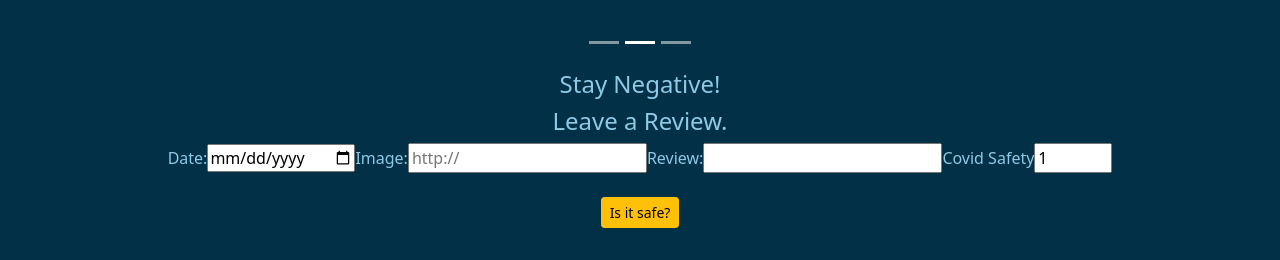
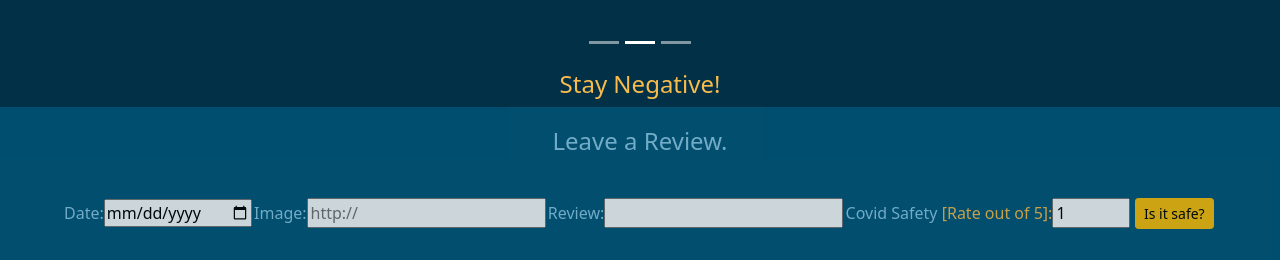
Before and after one commit to ylopez25/EatSafeNY, a React (Create React App) app in the folder eatsafeny/: page /results/1 in a window 1280 px wide. Shown: the part 1113-1373 px from the top of the page. Built offline with nearby package versions, Linux system fonts and the light colour scheme; no server answers.

Commit message:
Push Css changes

```diff
--- a/eatsafeny/src/App.css
+++ b/eatsafeny/src/App.css
@@ -25,7 +25,7 @@ a {
   opacity: 0%;
 }
 .slide1:hover div {
-  opacity: 100%;
+  opacity: 80%;
   background-color: rgb(34, 139, 196);
 }
 
@@ -74,6 +74,7 @@ a {
   justify-content: space-between;
   margin: auto;
   align-items: center;
+  flex-wrap: wrap;
 }
 
 #required{
@@ -132,3 +133,25 @@ height: 30px;
   padding-top: 10px;
   padding-bottom: 10px;
 }
+
+.slogans{
+ color: rgb(249, 188, 75);
+}
+#review-section{
+  padding-top: 20px;
+  opacity: 80%;
+  background-color: #01567a;
+}
+
+#review-form{
+  height: 100px;
+  width: 90%;
+  margin: auto;
+  display: flex;
+  align-items: center;
+  justify-content: space-between;
+}
+
+#disclaimer{
+  color: rgb(249, 188, 75);
+}
--- a/eatsafeny/src/components/Result.js
+++ b/eatsafeny/src/components/Result.js
@@ -30,7 +30,7 @@ function Result({restaurant}) {
 
             <img src={LetterGrade()} width="50px" alt="letter grade"/>
             <Link to={`/results/${restaurant.camis}`}>{restaurant.dba}</Link>
-            <p>Reviewers Average rating: ✅ Covid-SAFE </p>
+            <p>Reviewers Average rating: {<p className="slogans"> ✅ Covid-SAFE</p>} </p>
 
         </div>
     )
--- a/eatsafeny/src/components/ReviewForm.js
+++ b/eatsafeny/src/components/ReviewForm.js
@@ -1,11 +1,11 @@
-import React, { useState} from 'react';
-import Button from 'react-bootstrap/Button'
+import React, { useState } from "react";
+import Button from "react-bootstrap/Button";
 // import {useHistory, withRouter} from 'react-router-dom';
 // import axios from 'axios';
 // import {apiURL} from '../util/apiURL.js';
 // const API = apiURL();
 
-function ReviewForm () {
+function ReviewForm() {
   // let history = useHistory();
 
   // const addReview = (newReview) => {
@@ -16,15 +16,15 @@ function ReviewForm () {
   // }
 
   const [review, setReview] = useState({
-    date: '',
-    img: '',
-    review: '',
+    date: "",
+    img: "",
+    review: "",
     rating: 1,
-})
+  });
 
   const handleTextChange = (event) => {
-    setReview({...review, [event.target.id] : event.target.value})
-}
+    setReview({ ...review, [event.target.id]: event.target.value });
+  };
 
   // const handleCheckBox = () => {
   //     setReview({...review, is_covidfriendly: !review.is_covidfriendly})
@@ -33,37 +33,46 @@ const handleTextChange = (event) => {
   const handleSubmit = (event) => {
     event.preventDefault();
     // addReview(review)
-}
+  };
   return (
     <div className="form">
-        <form onSubmit={handleSubmit}>
+      <form onSubmit={handleSubmit} id="review-form">
+        <span>
           <label htmlFor="date">Date:</label>
-            <input type="date"
+          <input
+            type="date"
             id="date"
             // value={review.date}
             onChange={handleTextChange}
             required
           />
-
+        </span>
+        <span>
           <label htmlFor="img">Image:</label>
-            <input type="text"
+          <input
+            type="text"
             id="img"
             value={review.img}
             //pattern="http[s]*://.+"
             placeholder="http://"
             onChange={handleTextChange}
           />
-
-
+        </span>
+        <span>
           <label htmlFor="review">Review:</label>
-            <input type="text"
+          <input
+            type="text"
             id="review"
             value={review.review}
             onChange={handleTextChange}
           />
-
-             <label htmlFor="rating">Covid Safety</label>
-             <input type="number"
+        </span>
+        <span>
+          <label htmlFor="rating">
+            Covid Safety {<span id="disclaimer">[Rate out of 5]:</span>}
+          </label>
+          <input
+            type="number"
             id="rating"
             value={review.rating}
             //  placeholder="1"
@@ -71,16 +80,21 @@ return (
             max="5"
             onChange={handleTextChange}
           />
+        </span>
         <br />
         <br />
-             <Button size="sm" variant="warning" as="input" type="submit" value="Is it safe?" />
+        <Button
+          size="sm"
+          variant="warning"
+          as="input"
+          type="submit"
+          value="Is it safe?"
+        />
         <br />
         <br />
       </form>
-
     </div>
-
- )
+  );
 }
 
 export default ReviewForm;
--- a/eatsafeny/src/pages/Detailedview.js
+++ b/eatsafeny/src/pages/Detailedview.js
@@ -51,12 +51,14 @@ function DetailedView(props) {
             <p>Phone Number: {restaurant.phone}</p>
             <p>✅ Covid-safe</p>
             </div>
-            <h2>See it to believe it.</h2>
-            <h3>"From New Yorkers like you!"</h3>
+            <h2 className="slogans">See it to believe it.</h2>
+            <h3 className="slogans">"From New Yorkers like you!"</h3>
             <Reviews/>
-            <h4>Stay Negative!</h4>
+            <h4 className="slogans">Stay Negative!</h4>
+            <div id="review-section">
             <h4> Leave a Review.</h4>
             <ReviewForm/>
+            </div>
         </div>
     )
 }
```
Lines whose indentation alone changed are shown as unchanged.
